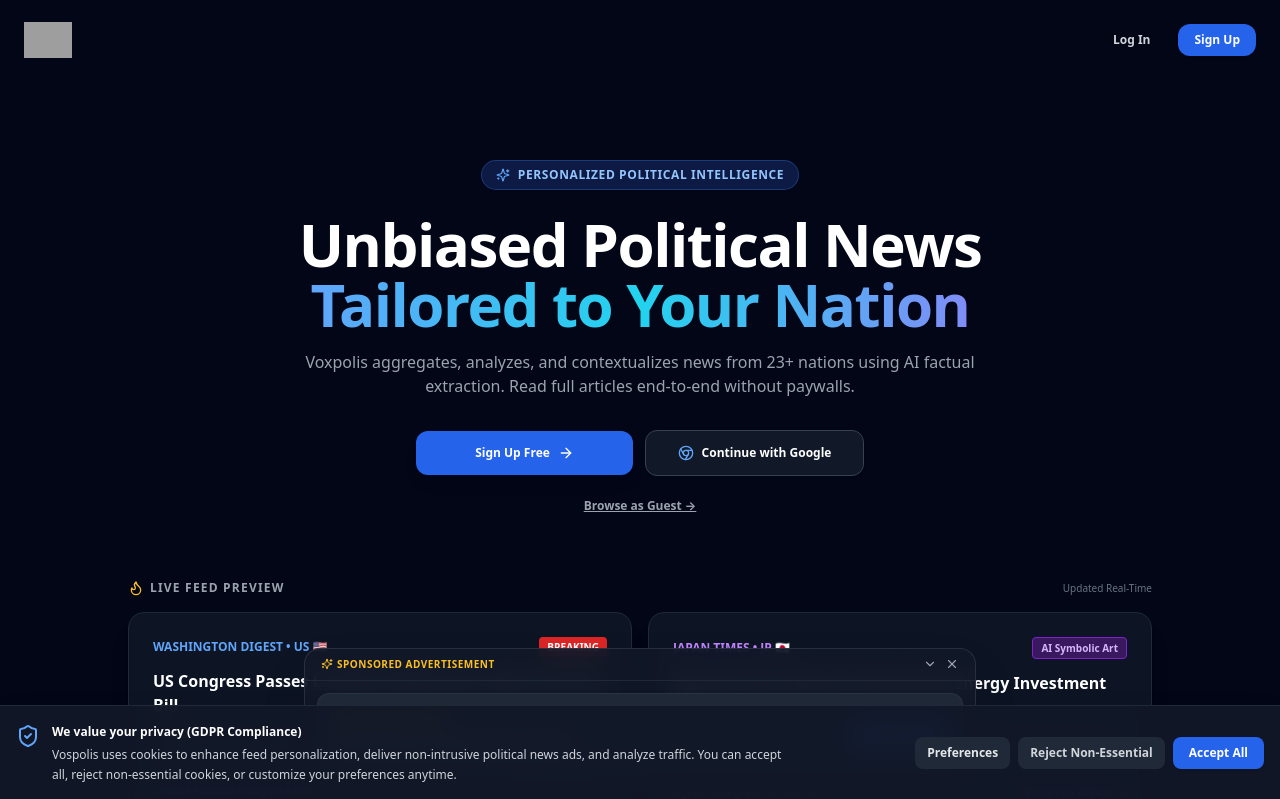
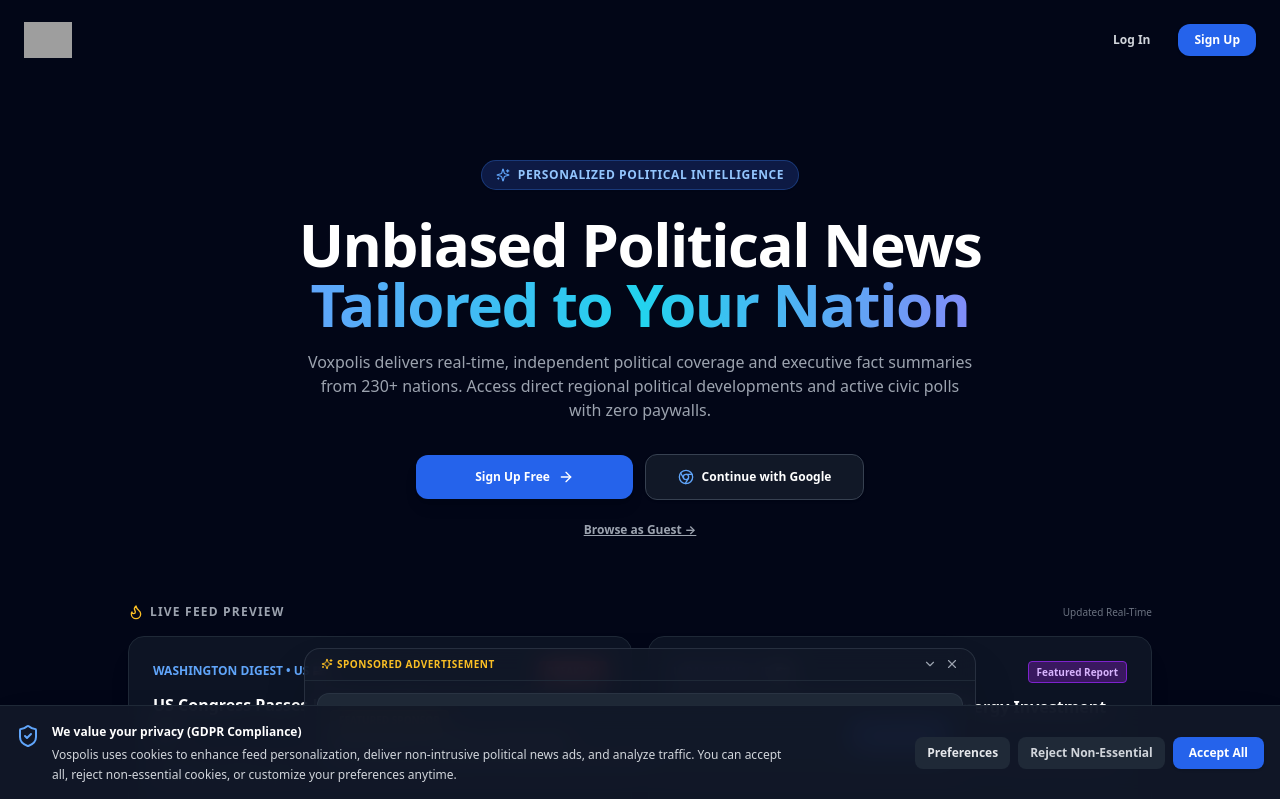
Before and after one commit to mikkywebs/voxpolis, a Next.js app: page / in a window 1280 px wide. Shown: the top 799 px of the page. Built offline with nearby package versions, Linux system fonts and the light colour scheme; no server answers; grey boxes are pictures that could not be loaded.

Commit message:
Update Voxpolis hero tagline, metadata, and labels to remove public AI/aggregation references

```diff
--- a/src/app/layout.tsx
+++ b/src/app/layout.tsx
@@ -4,13 +4,13 @@ import CookieConsentBanner from '@/components/layout/CookieConsentBanner';
 import StickyFooterAd from '@/components/layout/StickyFooterAd';
 
 export const metadata: Metadata = {
-  title: 'Voxpolis - Personalized Global Political News Platform',
+  title: 'Voxpolis - Global Political Intelligence & News Platform',
   description:
-    'Tailored political news intelligence, Claude AI factual analysis, public sentiment polls, and multi-country feeds without content paywalls.',
+    'Direct global political intelligence, executive fact summaries, multi-nation coverage, and real-time civic sentiment analysis without content paywalls.',
   metadataBase: new URL('https://voxpolis.app'),
   openGraph: {
-    title: 'Voxpolis - Personalized Global Political News',
-    description: 'Factual AI political analysis and global news feeds.',
+    title: 'Voxpolis - Independent Global Political Intelligence',
+    description: 'Direct global political news coverage and citizen sentiment analysis.',
     url: 'https://voxpolis.app',
     siteName: 'Voxpolis',
     type: 'website',
--- a/src/app/page.tsx
+++ b/src/app/page.tsx
@@ -76,7 +76,7 @@ export default function LandingPage() {
         </h1>
 
         <p className="text-sm sm:text-base text-gray-400 max-w-2xl mt-4 leading-relaxed">
-          Voxpolis aggregates, analyzes, and contextualizes news from 23+ nations using AI factual extraction. Read full articles end-to-end without paywalls.
+          Voxpolis delivers real-time, independent political coverage and executive fact summaries from 230+ nations. Access direct regional political developments and active civic polls with zero paywalls.
         </p>
 
         {/* CTAs */}
@@ -125,7 +125,7 @@ export default function LandingPage() {
                 Mandatory 72-hour reporting for critical infrastructure and independent risk audits passed with supermajority support.
               </p>
               <div className="pt-2 border-t border-gray-800 flex items-center justify-between text-[11px] text-blue-400 font-semibold">
-                <span>Claude Factual Analysis Attached</span>
+                <span>Executive Fact Summary Attached</span>
                 <span>Read Full Article →</span>
               </div>
             </div>
@@ -134,7 +134,7 @@ export default function LandingPage() {
               <div className="flex items-center justify-between text-xs">
                 <span className="font-bold text-purple-400 uppercase">Japan Times • JP 🇯🇵</span>
                 <span className="text-[10px] bg-purple-900/60 text-purple-300 font-bold px-2 py-0.5 rounded border border-purple-700">
-                  AI Symbolic Art
+                  Featured Report
                 </span>
               </div>
               <h3 className="font-bold text-base text-white">National Diet Approves Renewable Energy Investment Act</h3>
--- a/src/components/article/AIAnalysisSection.tsx
+++ b/src/components/article/AIAnalysisSection.tsx
@@ -25,8 +25,8 @@ export default function AIAnalysisSection({ analysisText, readAlsoArticle }: AIA
           <Sparkles className="w-5 h-5 text-blue-400" />
         </div>
         <div>
-          <h3 className="font-bold text-sm tracking-wide text-blue-200">Claude AI Factual Analysis</h3>
-          <p className="text-[10px] text-gray-400">Strictly scoped to reported article facts • No commentary or drift</p>
+          <h3 className="font-bold text-sm tracking-wide text-blue-200">Executive Fact Analysis</h3>
+          <p className="text-[10px] text-gray-400">Verified core report facts • Objective & non-partisan synthesis</p>
         </div>
       </div>
 
--- a/src/components/article/ArticleImageHeader.tsx
+++ b/src/components/article/ArticleImageHeader.tsx
@@ -92,9 +92,9 @@ export default function ArticleImageHeader({
               alt="AI Symbolic Representation"
               className="w-full h-64 sm:h-96 object-cover filter contrast-105 saturate-110"
             />
-            <div className="p-2.5 bg-purple-950/90 text-purple-200 text-xs flex items-center gap-1.5 font-medium">
-              <Sparkles className="w-3.5 h-3.5 text-purple-400" />
-              <span>AI-Generated Stylized Symbolic Artwork (Non-identifiable representation)</span>
+            <div className="p-2.5 bg-slate-950/90 text-slate-200 text-xs flex items-center gap-1.5 font-medium">
+              <Sparkles className="w-3.5 h-3.5 text-blue-400" />
+              <span>Featured Report Illustration (Non-identifiable representation)</span>
             </div>
           </div>
         )}
--- a/src/components/feed/FeedCard.tsx
+++ b/src/components/feed/FeedCard.tsx
@@ -52,8 +52,8 @@ export default function FeedCard({ article }: FeedCardProps) {
       <div className="mt-4 pt-3 border-t border-gray-100 dark:border-gray-700/60 flex items-center justify-between text-xs">
         <div className="flex items-center gap-2">
           {article.image_mode === 'ai_generated' && (
-            <span className="flex items-center gap-1 text-[10px] font-semibold text-purple-600 dark:text-purple-400 bg-purple-50 dark:bg-purple-950/40 px-2 py-0.5 rounded border border-purple-200 dark:border-purple-800">
-              <Sparkles className="w-3 h-3" /> AI Art
+            <span className="flex items-center gap-1 text-[10px] font-semibold text-blue-600 dark:text-blue-400 bg-blue-50 dark:bg-blue-950/40 px-2 py-0.5 rounded border border-blue-200 dark:border-blue-800">
+              <Sparkles className="w-3 h-3" /> Featured Report
             </span>
           )}
           {article.tags?.slice(0, 2).map((t) => (
```
